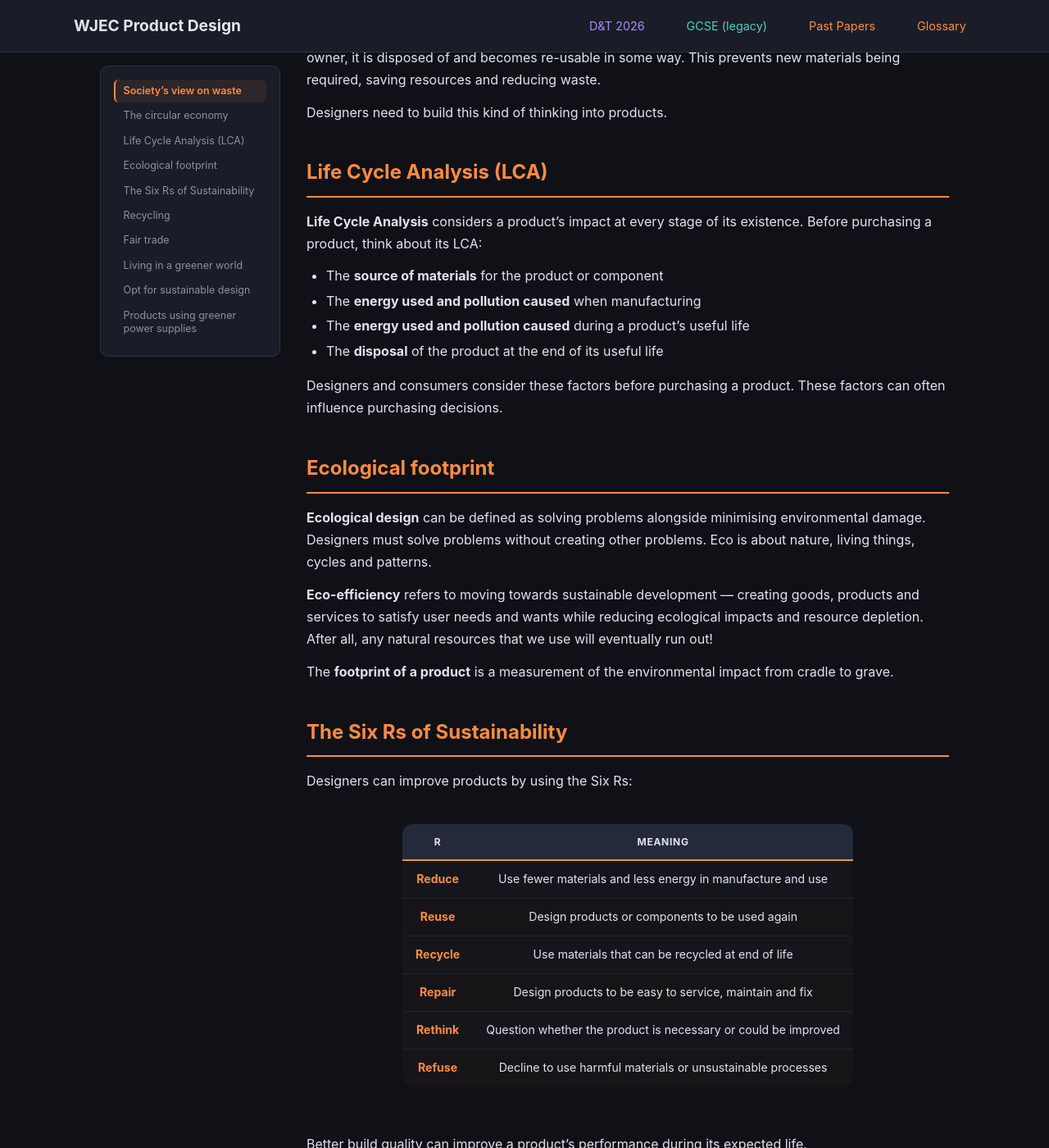
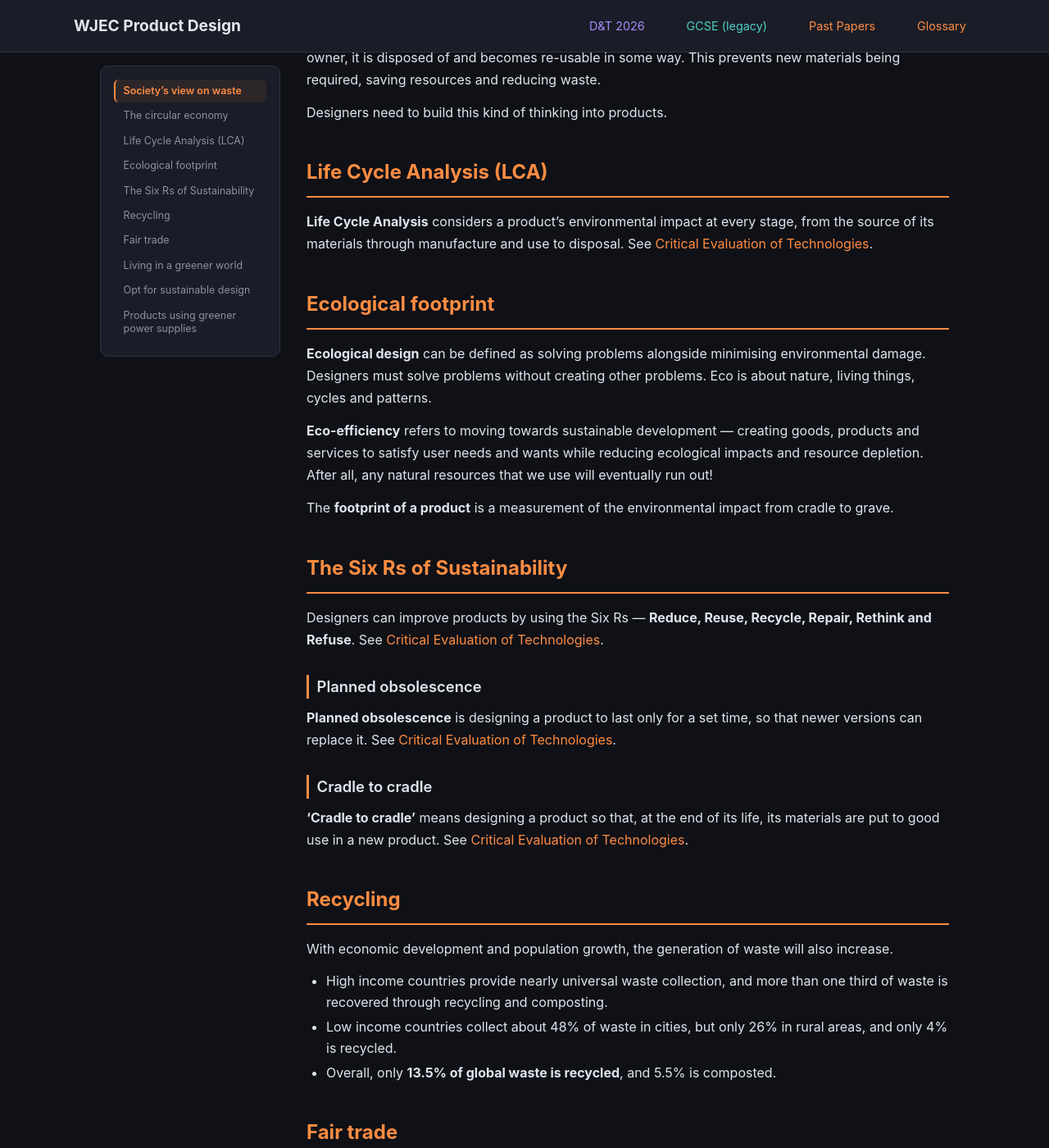
Before and after one commit to jase1979/pd, a Jekyll site: the page built from gcse/unit1/ecological-footprint/index.md, in a window 1280 px wide and 1400 px high, scrolled down 618 px. Shown: the whole window at 82% size. Built offline with Jekyll 4.4.1, drawn with Linux system fonts in a browser that asks for light colours; some of the changed text lies outside the part shown.

Commit message:
refactor(gcse/ecological-footprint): shorten content duplicated on Critical Evaluation and link to it
Co-Authored-By: Claude Opus 5.5 <noreply@anthropic.com>
Claude-Session: https://claude.ai/code/session_01LJMx1XZw8ZeE2Q4pVsVDL4

```diff
--- a/gcse/unit1/ecological-footprint/index.md
+++ b/gcse/unit1/ecological-footprint/index.md
@@ -23,14 +23,7 @@ Designers need to build this kind of thinking into products.
 
 ## Life Cycle Analysis (LCA)
 
-**Life Cycle Analysis** considers a product's impact at every stage of its existence. Before purchasing a product, think about its LCA:
-
-- The **source of materials** for the product or component
-- The **energy used and pollution caused** when manufacturing
-- The **energy used and pollution caused** during a product's useful life
-- The **disposal** of the product at the end of its useful life
-
-Designers and consumers consider these factors before purchasing a product. These factors can often influence purchasing decisions.
+**Life Cycle Analysis** considers a product's environmental impact at every stage, from the source of its materials through manufacture and use to disposal. See [Critical Evaluation of Technologies](/gcse/unit1/critical-evaluation/#life-cycle-analysis-lca).
 
 ## Ecological footprint
 
@@ -42,26 +35,15 @@ The **footprint of a product** is a measurement of the environmental impact from
 
 ## The Six Rs of Sustainability
 
-Designers can improve products by using the Six Rs:
-
-| R | Meaning |
-|---|---|
-| **Reduce** | Use fewer materials and less energy in manufacture and use |
-| **Reuse** | Design products or components to be used again |
-| **Recycle** | Use materials that can be recycled at end of life |
-| **Repair** | Design products to be easy to service, maintain and fix |
-| **Rethink** | Question whether the product is necessary or could be improved |
-| **Refuse** | Decline to use harmful materials or unsustainable processes |
-
-Better build quality can improve a product's performance during its expected life.
+Designers can improve products by using the Six Rs — **Reduce, Reuse, Recycle, Repair, Rethink and Refuse**. See [Critical Evaluation of Technologies](/gcse/unit1/critical-evaluation/#the-six-rs).
 
 ### Planned obsolescence
 
-**Planned obsolescence** is producing a product that is intended to last for a specific time span. This allows newer products to be introduced to succeed previous versions.
+**Planned obsolescence** is designing a product to last only for a set time, so that newer versions can replace it. See [Critical Evaluation of Technologies](/gcse/unit1/critical-evaluation/#planned-obsolescence).
 
 ### Cradle to cradle
 
-**'Cradle to cradle'** is a concept of taking a product from start to finish and putting it to good use at the end of its life to create a new product.
+**'Cradle to cradle'** means designing a product so that, at the end of its life, its materials are put to good use in a new product. See [Critical Evaluation of Technologies](/gcse/unit1/critical-evaluation/#cradle-to-cradle).
 
 ## Recycling
 
```
